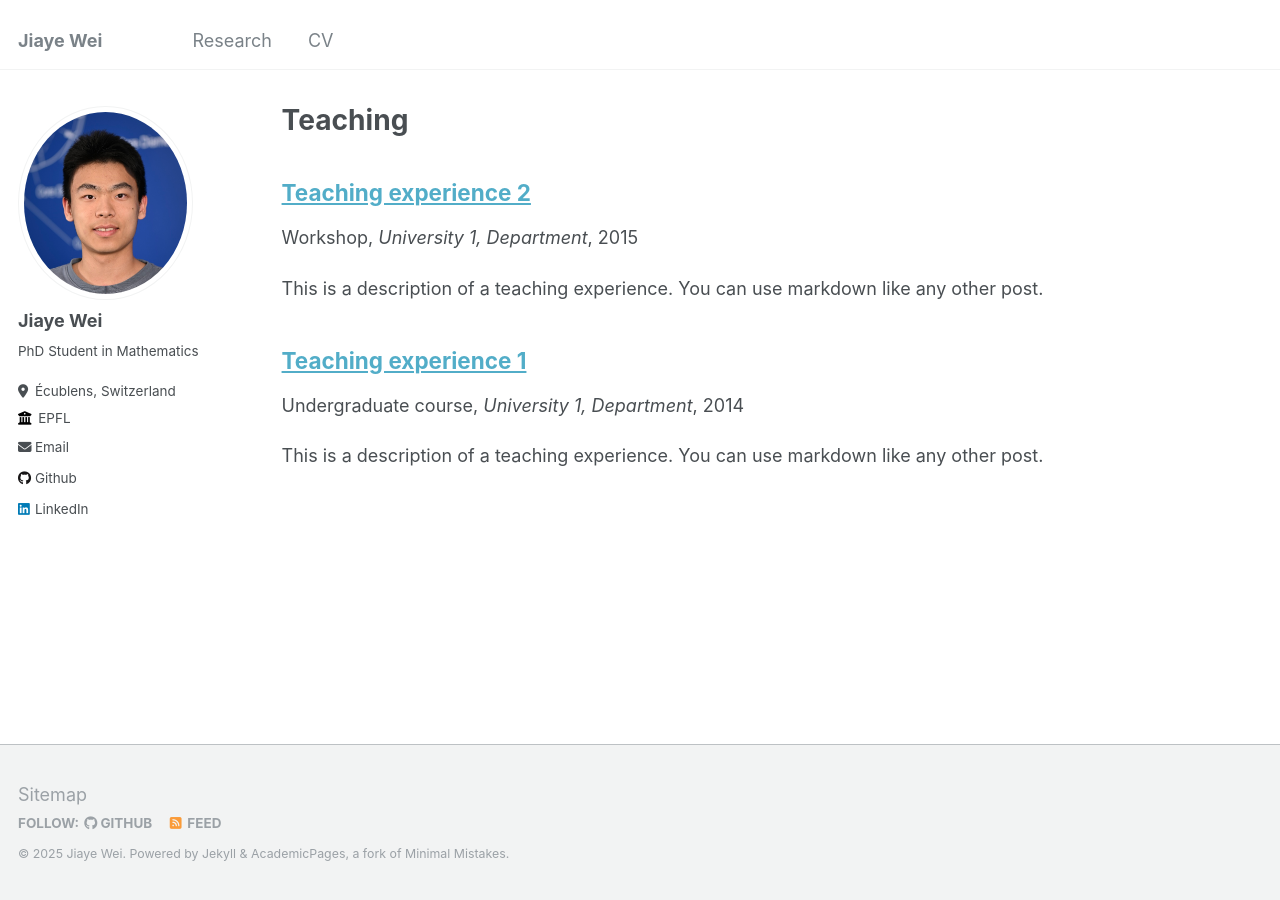
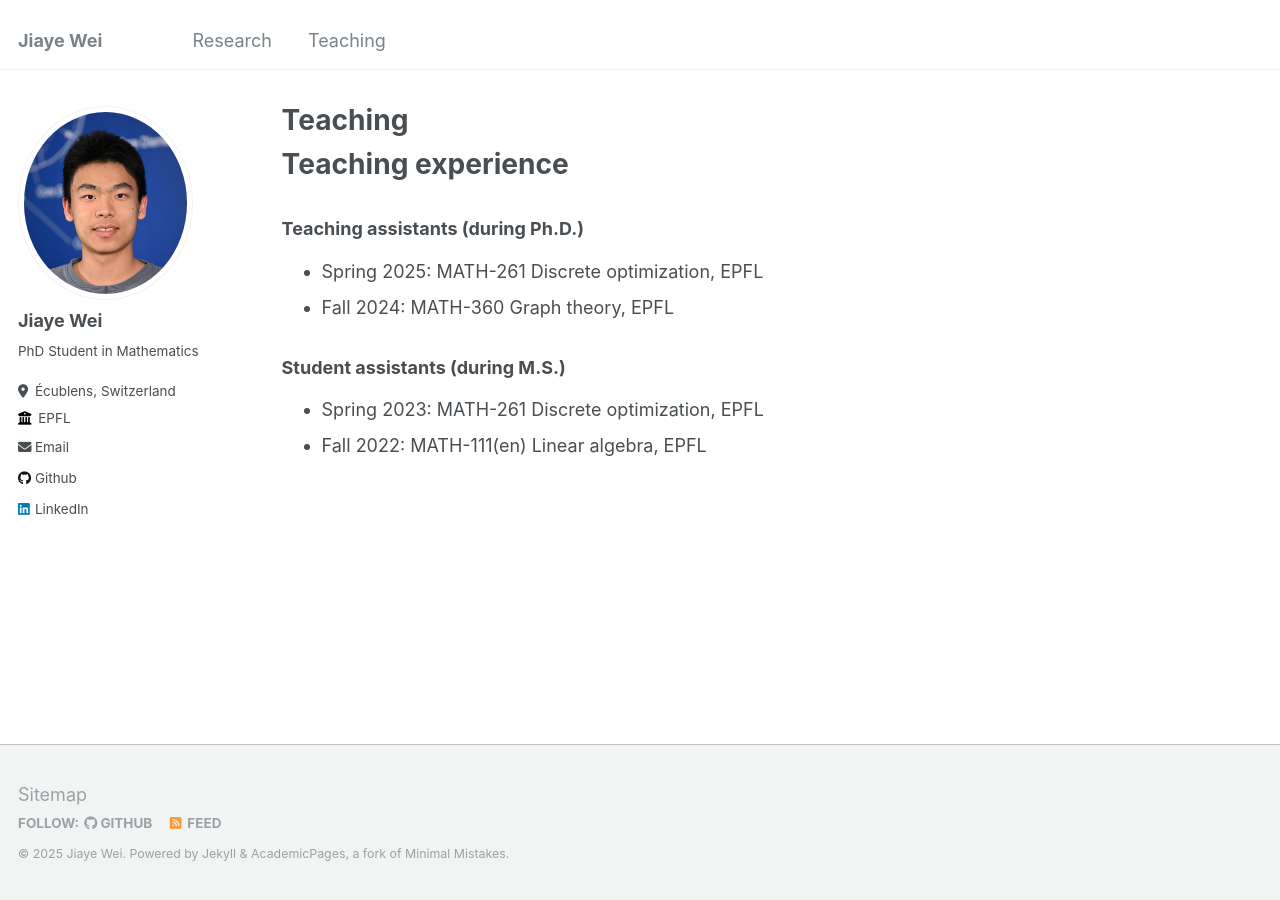
Before and after one commit to jiaye-W/jiaye-W.github.io, a Jekyll site: the page built from _pages/teaching.md, in a window 1280 px wide. Built offline with Jekyll 4.4.1, drawn with Linux system fonts in a browser that asks for light colours.

Commit message:
Remove CV title and teaching experience. Add an extra Teaching page.

```diff
--- a/_data/navigation.yml
+++ b/_data/navigation.yml
@@ -6,8 +6,8 @@ main:
   # - title: "Talks"
   #   url: /talks/
 
-  # - title: "Teaching"
-  #   url: /teaching/
+  - title: "Teaching"
+    url: /teaching/
 
   # - title: "Portfolio"
   #   url: /portfolio/
@@ -15,7 +15,7 @@ main:
   # - title: "Blog Posts"
   #   url: /year-archive/
 
-  - title: "CV"
+  - title: ""
     url: /cv/
 
   # - title: "Guide"
--- /dev/null
+++ b/_pages/teaching.md
@@ -0,0 +1,17 @@
+---
+layout: archive
+title: "Teaching"
+permalink: /teaching/
+author_profile: true
+---
+
+Teaching experience
+======
+
+### Teaching assistants (during Ph.D.)
+  * Spring 2025: MATH-261 Discrete optimization, EPFL
+  * Fall 2024: MATH-360 Graph theory, EPFL
+
+### Student assistants (during M.S.)
+  * Spring 2023: MATH-261 Discrete optimization, EPFL
+  * Fall 2022: MATH-111(en) Linear algebra, EPFL
```
Also changed, not shown: _pages/cv.md (+0 -10 lines).
